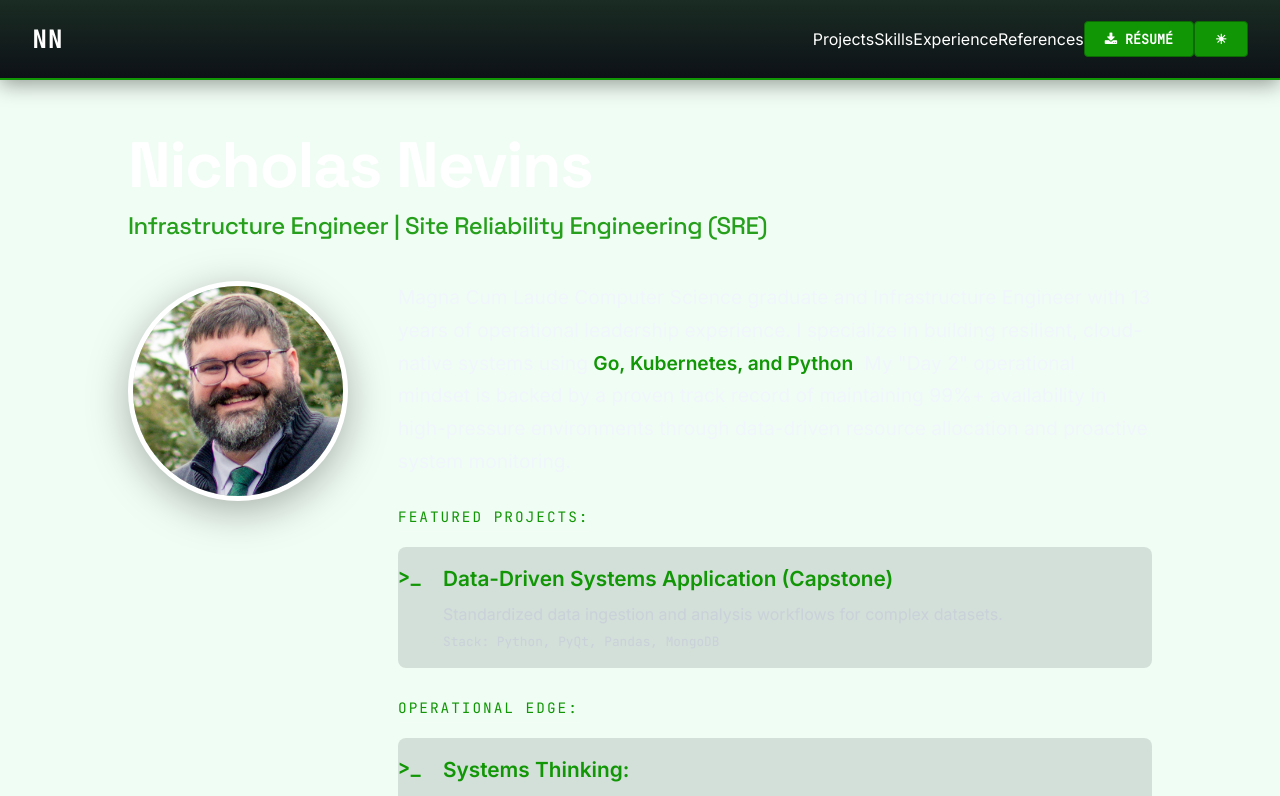
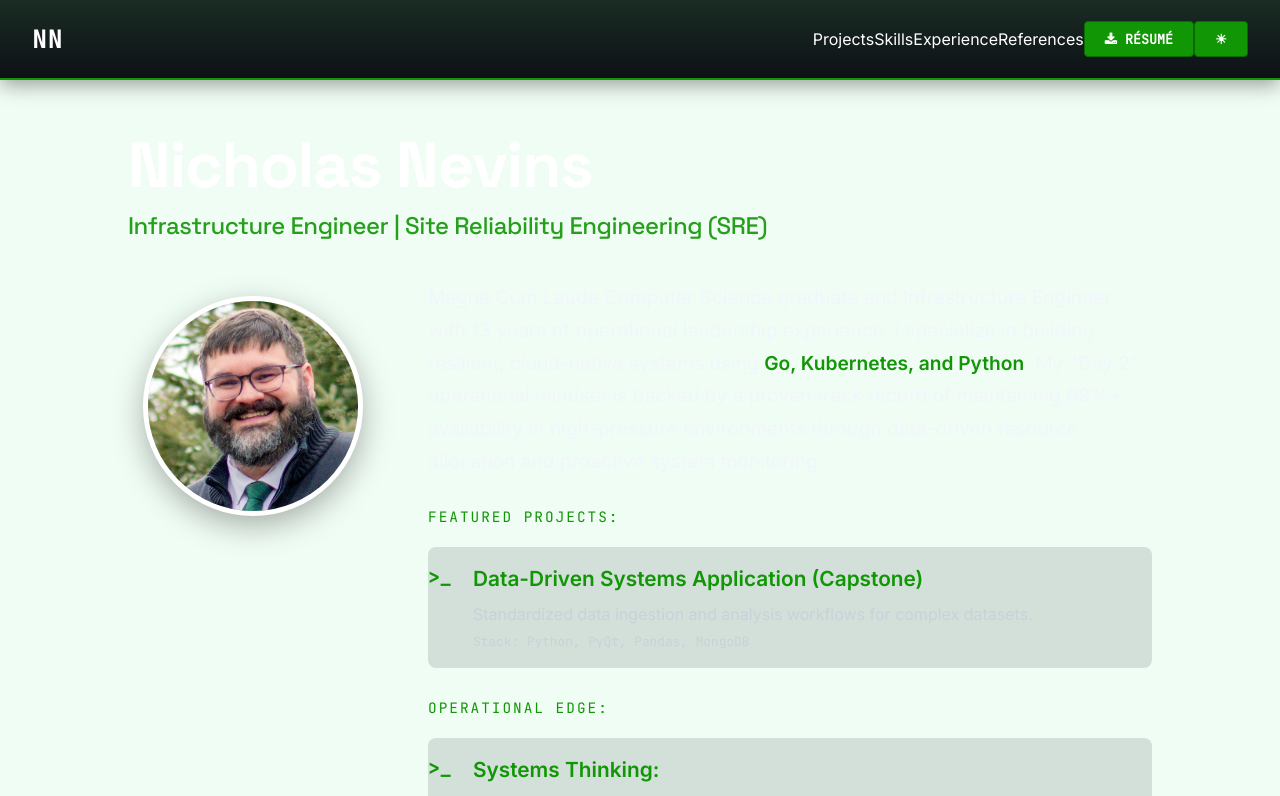
Before and after one commit to NevinsN/professional_portfolio, a React (Create React App) app in the folder professional_portfolio/: page / in a window 1280 px wide. Shown: the top 796 px of the page. Built offline with nearby package versions, Linux system fonts and the light colour scheme.

Commit message:
Update Home.css

```diff
--- a/professional_portfolio/src/Components/Home/Home.css
+++ b/professional_portfolio/src/Components/Home/Home.css
@@ -40,12 +40,25 @@
 .home-headshot {
     width: 220px;
     height: 220px;
-    border: 5px solid white; /* Classic white border from your 1:40 screenshot */
+    border: 5px solid white;
     border-radius: 50%;
-    filter: drop-shadow(0 10px 20px rgba(0,0,0,0.3));
+    object-fit: cover;
+
+    /* 1. Use filter instead of box-shadow for cleaner circles */
+    filter: drop-shadow(0 10px 15px rgba(0, 0, 0, 0.3));
+
+    /* 2. Add margin so the shadow has space to sit without hitting the wall */
+    margin: 15px;
+
+    /* 3. Ensure it doesn't squish */
     flex-shrink: 0;
-    object-fit: cover;
 }
+
+/* 4. Ensure the parent doesn't chop off the shadow */
+.home-content, .profile-section {
+    overflow: visible !important;
+}
+
 
 /* ==========================================
    BIO & TEXT AREA
```
